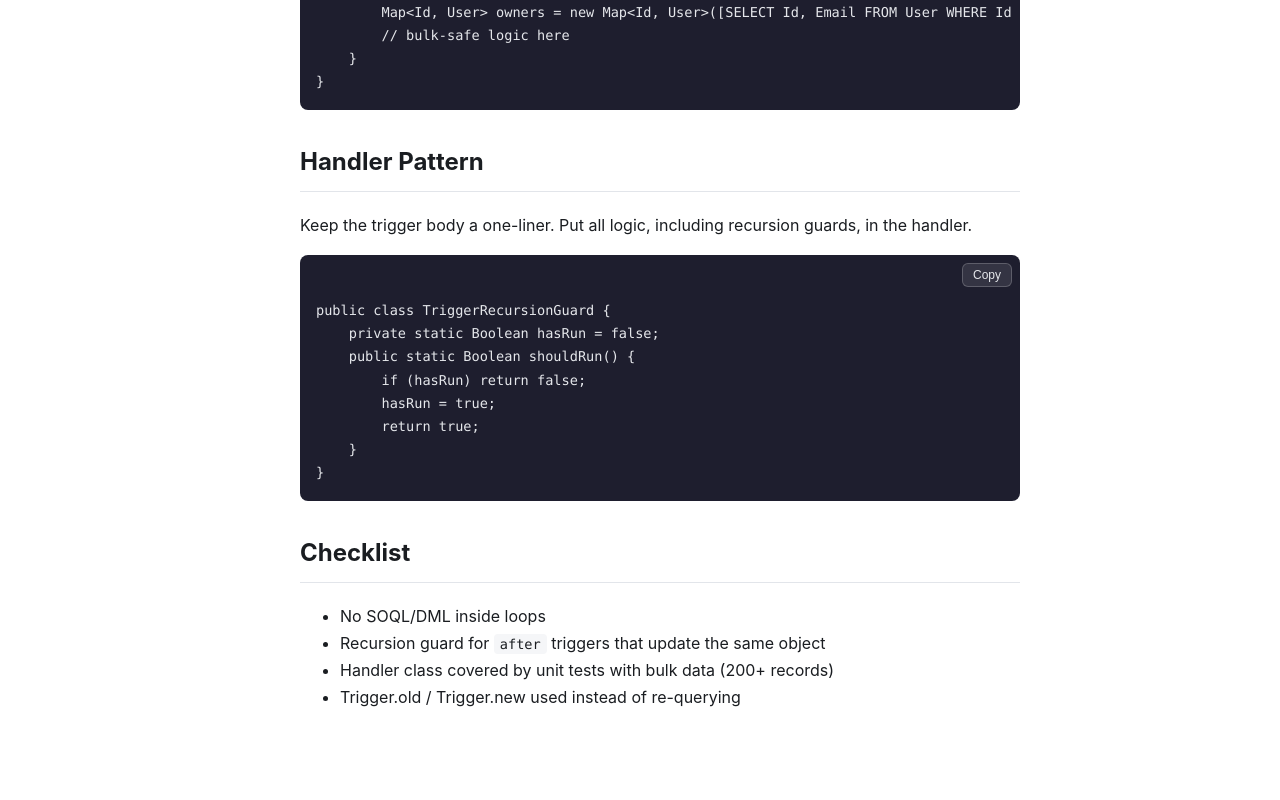
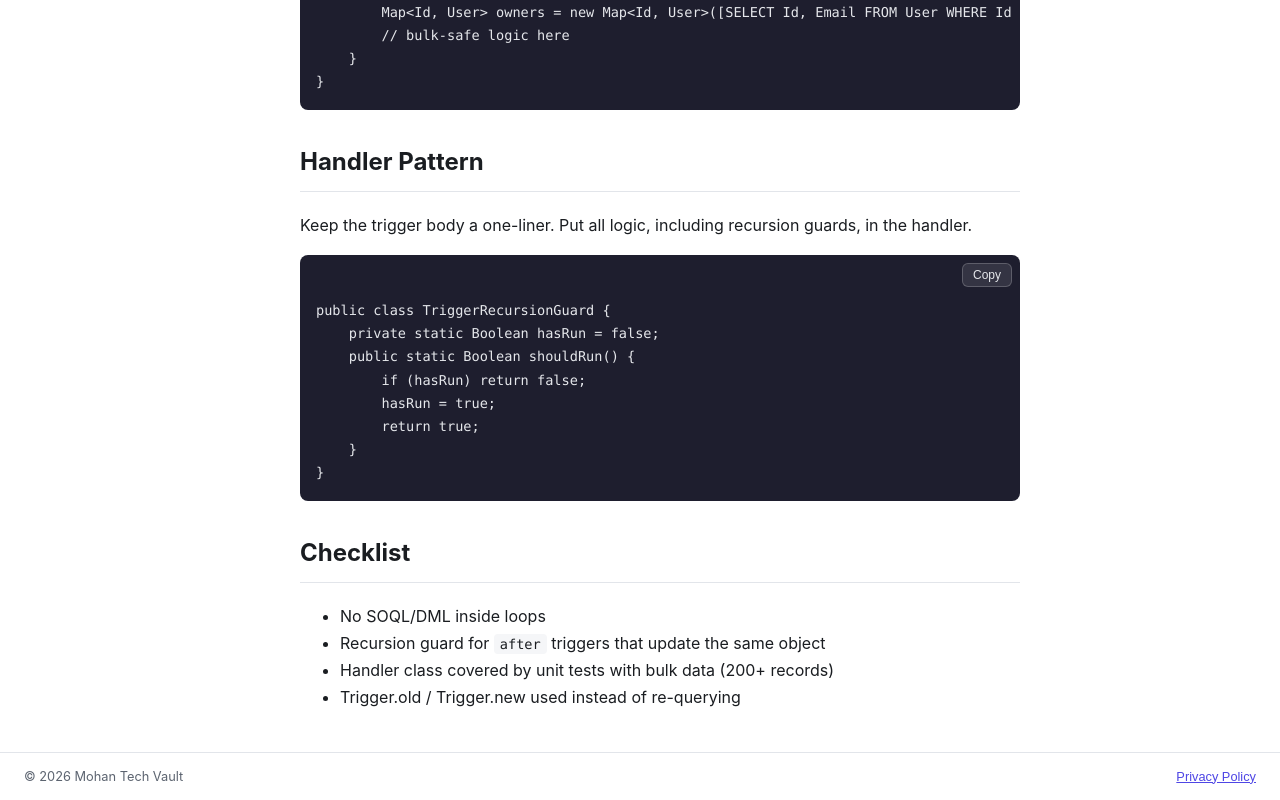
Before and after one commit to jebarajmohan/mohan-tech-vault, a React (Vite) app: page / in a window 1280 px wide. Shown: the part 788-1588 px from the top of the page. Before the commit the page ends 1540 px from the top, so only its background shows below. Built offline with nearby package versions, Linux system fonts and the light colour scheme.

Commit message:
Add Privacy Policy page linked from footer

```diff
--- a/src/App.css
+++ b/src/App.css
@@ -240,6 +240,26 @@ body {
 .toc a { color: var(--text-muted); text-decoration: none; }
 .toc a:hover { color: var(--accent); }
 
+.site-footer {
+  display: flex;
+  align-items: center;
+  justify-content: space-between;
+  gap: 16px;
+  padding: 16px 24px;
+  border-top: 1px solid var(--border);
+  font-size: 0.8rem;
+  color: var(--text-muted);
+}
+.footer-link {
+  background: none;
+  border: none;
+  color: var(--accent);
+  cursor: pointer;
+  font-size: 0.8rem;
+  padding: 0;
+  text-decoration: underline;
+}
+
 @media (max-width: 900px) {
   .layout { grid-template-columns: 1fr; }
   .sidebar, .rightcol { border: none; border-bottom: 1px solid var(--border); }
--- a/src/App.jsx
+++ b/src/App.jsx
@@ -216,6 +216,12 @@ export default function App() {
           )}
         </aside>
       </div>
+      <footer className="site-footer">
+        <span>© {new Date().getFullYear()} Mohan Tech Vault</span>
+        <button className="footer-link" onClick={() => openArticle('privacy-policy')}>
+          Privacy Policy
+        </button>
+      </footer>
     </div>
   )
 }
--- /dev/null
+++ b/src/content/privacy-policy.md
@@ -0,0 +1,55 @@
+---
+title: Privacy Policy
+category: Legal
+tags: privacy, policy, legal, cookies
+summary: How Mohan Tech Vault handles your data, cookies, and third-party services.
+---
+
+_Last updated: 2026-07-10_
+
+## Overview
+
+This Privacy Policy explains what information **Mohan Tech Vault** ("the Site", "we") collects, how it is used, and your choices. This Site is a static technical knowledge base published by Mohan (jebarajmohan@gmail.com).
+
+> **Note:** Replace the contact email and details above with your real information before relying on this policy for compliance (e.g. AdSense approval).
+
+## Information We Collect
+
+- **Usage data (automatic):** When you visit the Site, our hosting provider (Netlify) and any analytics or advertising service may automatically collect standard technical data such as IP address, browser type, device type, pages viewed, and referring URL.
+- **Voluntary data:** If you contact us by email, we receive the information you choose to send.
+- **Authentication data:** If the Site later enables login (e.g. Netlify Identity), we process the account details you provide at signup.
+
+We do **not** sell your personal information.
+
+## Cookies and Similar Technologies
+
+The Site may use cookies and similar technologies for:
+
+- remembering UI preferences (e.g. light/dark theme, stored in your browser's `localStorage`);
+- analytics and advertising, if third-party services (such as Google AdSense) are enabled.
+
+You can control or delete cookies through your browser settings.
+
+## Third-Party Services
+
+The Site may integrate third-party services, including:
+
+- **Netlify** — hosting and, if enabled, Identity authentication.
+- **Google AdSense / advertising partners** — display of ads (only if enabled).
+- **Analytics providers** — if enabled.
+
+These providers have their own privacy policies, which apply to data they process.
+
+## Your Rights
+
+Depending on your jurisdiction (e.g. GDPR, CCPA), you may have the right to access, correct, or delete your personal data. To exercise these rights or ask questions, contact:
+
+**Email:** jebarajmohan@gmail.com
+
+## Changes to This Policy
+
+We may update this policy from time to time. Material changes will be reflected by the "Last updated" date above.
+
+## Contact
+
+For any privacy-related questions, email **jebarajmohan@gmail.com**.
```
